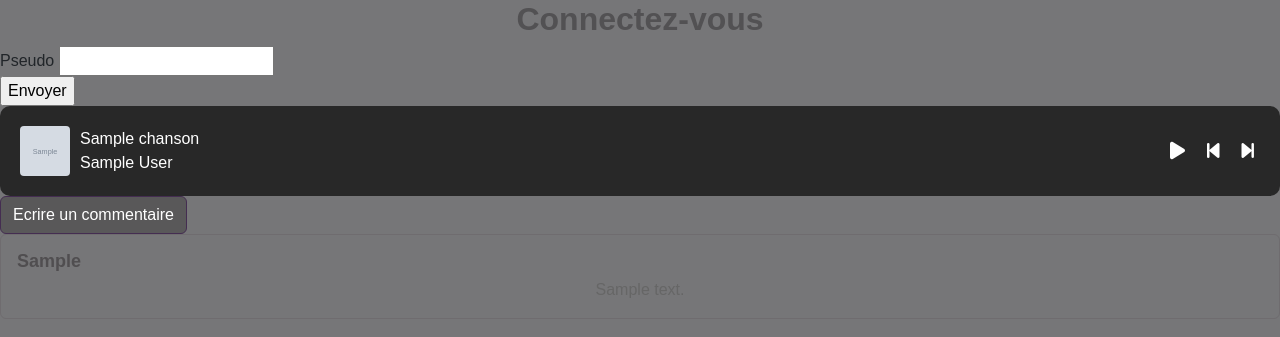
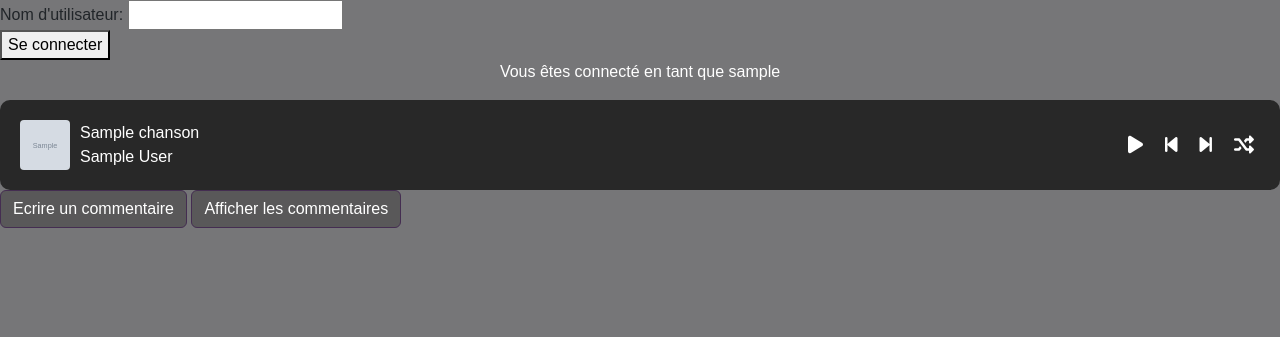
Before and after one commit to lea4203/Lecteur-Audio, a PHP site: page /index.php in a window 1280 px wide. Shown: the part 94-431 px from the top of the page. Run offline with PHP 8.4, Linux system fonts and the light colour scheme; the visitor is signed in with stand-in values (Sample User, id 1); tables that the repository leaves empty or names only in its code hold one stand-in row (values such as "Sample post"); grey boxes marked "Sample" are stand-in pictures; some libraries are stand-ins or nearby versions.

Commit message:
ajout de nouvelle fonctionnalite

```diff
--- a/comments.php
+++ b/comments.php
@@ -16,20 +16,39 @@
 
 
 
-if ($_SERVER['REQUEST_METHOD'] === 'POST') {
+if ($_SERVER['REQUEST_METHOD'] === 'POST' && isset($_POST['pseudo']) && isset($_POST['message'])) {
     // Récupération des données du formulaire
     $pseudo = $_POST['pseudo'];
     $message = $_POST['message'];
 
-    // Insertion des données dans la base de données
+    // Vérifier si l'utilisateur existe dans la table "user"
+    $query = "SELECT id FROM user WHERE pseudo = :pseudo";
+    $statement = $pdo->prepare($query);
+    $statement->execute(['pseudo' => $pseudo]);
+    $user = $statement->fetch(PDO::FETCH_ASSOC);
 
-    $query = "INSERT INTO user (pseudo, comments) VALUES (:pseudo, :comments)";
+    // Si l'utilisateur n'existe pas, l'insérer dans la table "user"
+    if (!$user) {
+        $query = "INSERT INTO user (pseudo) VALUES (:pseudo)";
+        $statement = $pdo->prepare($query);
+        $statement->execute(['pseudo' => $pseudo]);
+
+        // Récupérer l'ID de l'utilisateur nouvellement inséré
+        $user_id = $pdo->lastInsertId();
+    } else {
+        // Utiliser l'ID de l'utilisateur existant
+        $user_id = $user['id'];
+    }
+
+    // Insérer le commentaire dans la table "comments" en utilisant l'ID de l'utilisateur
+    $query = "INSERT INTO comments (id_user, content) VALUES (:id_user, :content)";
     $statement = $pdo->prepare($query);
     $statement->execute([
-        'pseudo' => $pseudo,
-        'comments' => $message // Utiliser la variable $message ici
+        'id_user' => $user_id,
+        'content' => $message
     ]);
 }
+
 
 ?>
 
@@ -63,39 +82,55 @@
         </div>
     </div>
 </div>
+ <!-- Bouton pour ouvrir la modal des commentaires -->
+ <button type="button" class="btn btn-primary" data-bs-toggle="modal" data-bs-target="#commentsModal">
+        Afficher les commentaires
+    </button>
 
-<div id="comments-container">
+    <!-- Modal pour afficher les commentaires -->
+    <div class="modal fade" id="commentsModal" tabindex="-1" aria-labelledby="commentsModalLabel" aria-hidden="true">
+        <div class="modal-dialog">
+            <div class="modal-content">
+                <div class="modal-header">
+                    <h5 class="modal-title" id="commentsModalLabel">Commentaires</h5>
+                    <button type="button" class="btn-close" data-bs-dismiss="modal" aria-label="Close"></button>
+                </div>
+                <div class="modal-body">
+                    <div id="comments-container">
+                        <?php
+                        $query = "SELECT * FROM comments INNER JOIN user ON comments.id_user = user.id";
+                        $statement = $pdo->prepare($query);
+                        $statement->execute();
+                        $comments = $statement->fetchAll(PDO::FETCH_ASSOC);
 
-<?php
-    // Récupération des commentaires depuis la base de données
-    $query = "SELECT * FROM user";
-    $statement = $pdo->query($query);
-    $comments = $statement->fetchAll(PDO::FETCH_ASSOC);
+                        foreach ($comments as $comment) {
+                         echo '<div class="comment">';
+                            echo '<div class="comment-header">';
+                            echo '<br>';
+                                echo '<div class="comment-author">' . $comment['pseudo'] . '</div>';
+                                echo '<br>';
+                                echo '<div class = "comment-text">' . $comment['content'] . '</div>';
+                            echo '</div>';
+                        echo '</div>';
 
-    foreach ($comments as $comment) {
-        echo "<div class='col-12'>";
-        echo "<div class='card'>";
-        echo "<div class='card-body'>";
-        echo "<h5 class='card-title'>" . $comment['pseudo'] . "</h5>";
-        echo "<p class='card-text'>" . $comment['comments'] . "</p>";
-        echo "</div>";
-        echo "</div>";
-        echo "</div>";
-    }
-    ?>
-</div>
+                        }
 
 
-    </div>
-    </div>
-
-</div>
+                        ?>
 
 
 
-    <script src="https://cdn.jsdelivr.net/npm/bootstrap@5.3.0/dist/js/bootstrap.bundle.min.js"
-        integrity="sha384-geWF76RCwLtnZ8qwWowPQNguL3RmwHVBC9FhGdlKrxdiJJigb/j/68SIy3Te4Bkz"
-        crossorigin="anonymous"></script>
+
+                <div class="modal-footer">
+                    <button type="button" class="btn btn-secondary" data-bs-dismiss="modal">Fermer</button>
+                </div>
+            </div>
+        </div>
+    </div>
+
+
+<script src="https://cdn.jsdelivr.net/npm/bootstrap@5.3.0/dist/js/bootstrap.bundle.min.js"></script>
+</body>
 </body>
 
 </html>
--- a/index.php
+++ b/index.php
@@ -1,5 +1,10 @@
 <?php
-include_once 'configs/connexion.php';
+
+session_start();
+include_once 'configs/connexion.php'
+       // Démarrer la session
+
+
 ?>
 
 <!DOCTYPE html>
@@ -37,6 +42,7 @@
         <button id="play-pause-button"><i class="fas fa-play"></i></button>
         <button id="previous-button"><i class="fas fa-step-backward"></i></button>
         <button id="next-button"><i class="fas fa-step-forward"></i></button>
+        <button id="random-button"><i class="fas fa-random"></i></button>
     </div>
     <audio id="audio-player"  src="musics/Djadja-Dinaz-Capitaine.mp3" type="audio/mp3">
     </audio>
@@ -50,6 +56,21 @@
     </audio>
     <audio id="audio-player-5"src="musics/Zola-amber.mp3" type="audio/mp3">
     </audio>
+    <audio id="audio-player-6" src="musics/📀 Danakil-Marley [Official Audio].mp3" type="audio/mp3">
+    </audio>
+    <audio id="audio-player-7" src="musics/Ces-femmes-là.mp3" type="audio/mp3">
+    </audio>
+    <audio id="audio-player-8" src="musics/Generique-pokemon.mp3" type="audio/mp3">
+    </audio>
+    <audio id="audio-player-9" src="musics/Iko-Iko-ma-bestie.mp3" type="audio/mp3">
+    </audio>
+    <audio id="audio-player-10" src="musics/J'irai-ou-tu-iras.mp3" type="audio/mp3">
+    </audio>
+    <audio id="audio-player-11" src="musics/Je-m'apelle-funny-bear.mp3" type="audio/mp3">
+    </audio>
+    <audio id="audio-player-12" src="musics/Mulan-Comme-un-homme.mp3" type="audio/mp3">
+    </audio>
+
 </div>
     <?php include ("comments.php"); ?>
 <script>
--- a/login.php
+++ b/login.php
@@ -1,57 +1,62 @@
-
-<?php
 
 
 
-include_once('configs/connexion.php');
 
-    $query = 'SELECT * FROM user';
-    $userStatement = $pdo -> prepare($query);
-    $userStatement -> execute();
-    $users = $userStatement -> fetchAll(PDO::FETCH_ASSOC);
-?>
 
-<?php
-    if (isset($_POST['pseudo'])) {
-        foreach ($users as $user) {
-        if ($user['pseudo'] === $_POST['pseudo']) {
-            $loggedUser = [
-                'pseudo' => $user['pseudo']
-            ];
+<!DOCTYPE html>
+<html lang="en">
+<head>
+    <meta charset="UTF-8">
+    <meta http-equiv="X-UA-Compatible" content="IE=edge">
+    <meta name="viewport" content="width=device-width, initial-scale=1.0">
+    <title>Login</title>
+</head>
+<body>
+    <?php
+    include 'configs/connexion.php';
 
-                $_SESSION['LOGGED_USER'] = $loggedUser['pseudo'];
+
+    // Vérifier si le formulaire a été soumis
+    if ($_SERVER['REQUEST_METHOD'] === 'POST') {
+        // Récupérer les données du formulaire
+        $pseudo = $_POST['pseudo'];
+
+
+
+
+
+
+            // Requête SQL pour récupérer les informations de l'utilisateur
+            $query = "SELECT * FROM user WHERE pseudo = :pseudo";
+            $statement = $pdo->prepare($query);
+            $statement->execute(['pseudo' => $pseudo]);
+            $user = $statement->fetch(PDO::FETCH_ASSOC);
+
+          if ($user) {
+
+
+                // Stocker les informations de l'utilisateur dans la session
+                $_SESSION['id_user'] = $user['id'];
+                $_SESSION['pseudo'] = $user['pseudo'];
+
+            } else {
+                $error = "Le nom d'utilisateur ou le mot de passe est incorrect.";
+            }
         }
-    }
-    if (!isset($loggedUser)) {
-        $name = htmlspecialchars($_POST['pseudo']);
-            $insertStatement = $pdo -> prepare("INSERT INTO user (pseudo) VALUES (:pseudo)");
-            $insertStatement -> execute([
-                'pseudo' => $name,
-            ]);
-    }
-}
-?>
+    ?>
 
-<?php
-if (isset($_SESSION['LOGGED_USER'])) {
-    $loggedUser = [
-        'pseudo' => $_SESSION['LOGGED_USER'],
-    ];
-}
-?>
+    <!-- Formulaire de connexion -->
+    <form action="index.php" method="POST">
+        <label for="pseudo">Nom d'utilisateur:</label>
+        <input type="text" name="pseudo" id="pseudo" required><br>
 
-<?php if (!isset($loggedUser)): ?>
-    <form action="../index.php" method="POST">
-        <h2>Connectez-vous </h2>
-    <?php if(isset($errorMessage)) : ?>
-        <div>
-            <?php echo($errorMessage); ?>
-        </div>
-    <?php endif; ?>
-    <div>
-        <label for="pseudo">Pseudo</label>
-        <input type="text" name="pseudo" id="pseudo">
-    </div>
-    <input type="submit" value="Envoyer">
+        <button type="submit">Se connecter</button>
     </form>
-<?php endif; ?>
+          <!-- Afficher le message de connexion -->
+    <?php if (isset($_SESSION['user_id']) && isset($_SESSION['pseudo'])) { ?>
+        <p>Vous êtes connecté en tant que <?php echo $_SESSION['pseudo']; ?></p>
+    <?php } ?>
+
+
+</body>
+</html>
```
Also changed, not shown: compte.php (+34 -23 lines), images/celine-dion.jpeg (added), images/ces-femme-la.jpeg (added), images/danakil.jpg (added), images/generique-pokemon.jpeg (added), images/gummy bear.jpeg (added), images/iko iko ma bestie.jpg (added), images/mulan-comme-un-homme.jpg (added), 7 other files.
